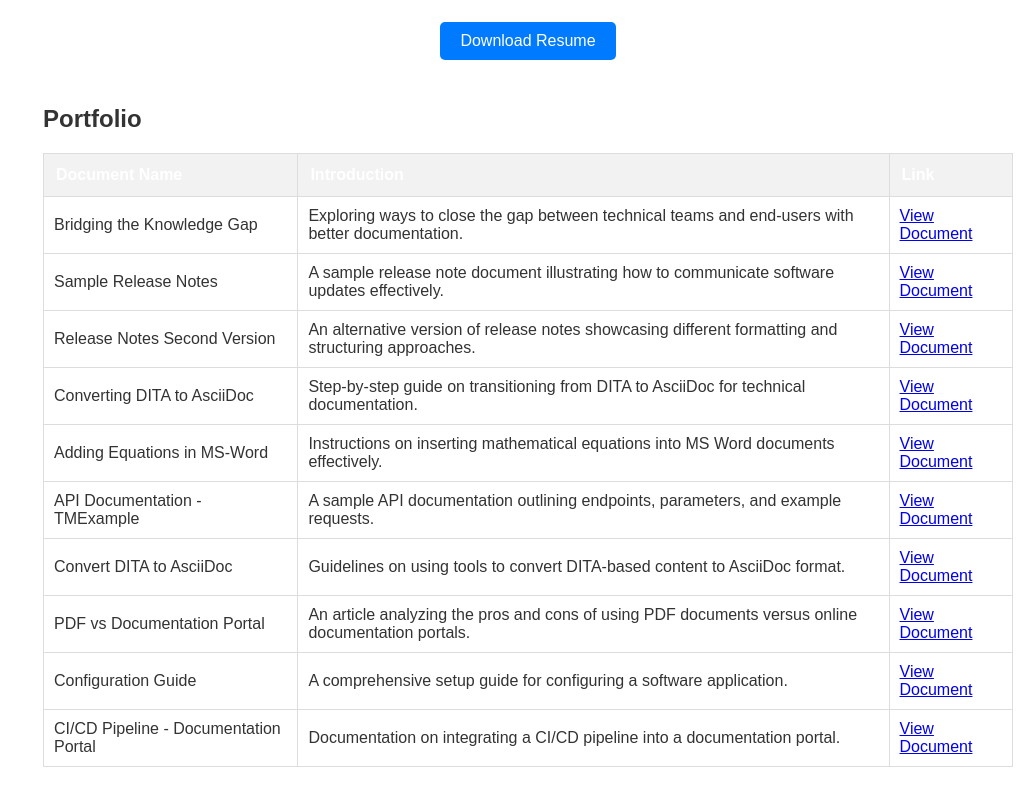
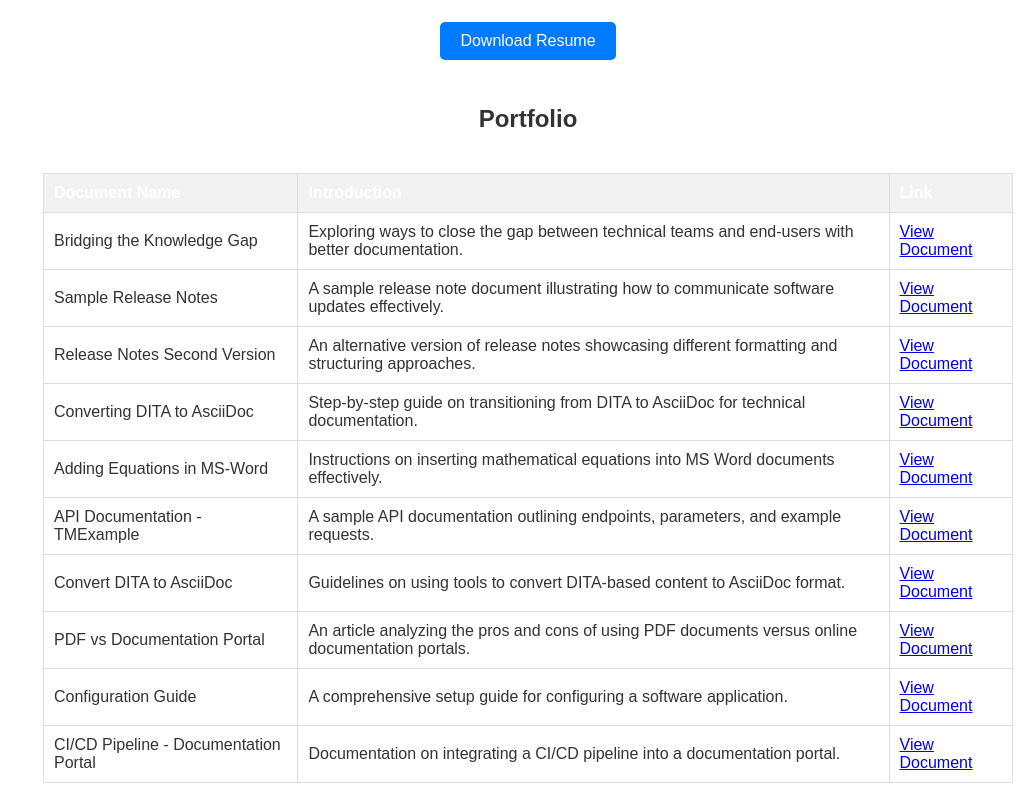
Before and after one commit to tavzwriter/tavzwriter.github.io, a plain HTML site: page index.html in a window 1280 px wide. Shown: the part 861-1646 px from the top of the page, without its empty margins (247-1280 px from the left). Drawn offline with Linux system fonts and the light colour scheme.

Commit message:
Update index.html

```diff
--- a/index.html
+++ b/index.html
@@ -71,72 +71,7 @@
     </div>
 </div>
 
-        <div class="section" id="portfolio">
-    <h2>Portfolio</h2>
-    <table class="portfolio-table" style="width: 100%; border-collapse: collapse; margin-top: 20px;">
 
-            <thead>
-            <tr style="background-color: #007BFF; color: white;">
-                <th style="padding: 12px; border: 1px solid #ddd;">Document Name</th>
-                <th style="padding: 12px; border: 1px solid #ddd;">Introduction</th>
-                <th style="padding: 12px; border: 1px solid #ddd;">Link</th>
-            </tr>
-
-        </thead>
-        <tbody>
-            <tr>
-                <td>Bridging the Knowledge Gap</td>
-                <td>Exploring ways to close the gap between technical teams and end-users with better documentation.</td>
-                <td><a href="Bridging_the_Knowledge_Gap.html">View Document</a></td>
-            </tr>
-            <tr>
-                <td>Sample Release Notes</td>
-                <td>A sample release note document illustrating how to communicate software updates effectively.</td>
-                <td><a href="TMexample_Release_notes.html">View Document</a></td>
-            </tr>
-            <tr>
-                <td>Release Notes Second Version</td>
-                <td>An alternative version of release notes showcasing different formatting and structuring approaches.</td>
-                <td><a href="Release_notes_second_version.html">View Document</a></td>
-            </tr>
-            <tr>
-                <td>Converting DITA to AsciiDoc</td>
-                <td>Step-by-step guide on transitioning from DITA to AsciiDoc for technical documentation.</td>
-                <td><a href="Converting_Documentation_from_DITA_to_AsciiDoc.html">View Document</a></td>
-            </tr>
-            <tr>
-                <td>Adding Equations in MS-Word</td>
-                <td>Instructions on inserting mathematical equations into MS Word documents effectively.</td>
-                <td><a href="add_equations_in_word.html">View Document</a></td>
-            </tr>
-            <tr>
-                <td>API Documentation - TMExample</td>
-                <td>A sample API documentation outlining endpoints, parameters, and example requests.</td>
-                <td><a href="api_doc_tmexample_demo.html">View Document</a></td>
-            </tr>
-            <tr>
-                <td>Convert DITA to AsciiDoc</td>
-                <td>Guidelines on using tools to convert DITA-based content to AsciiDoc format.</td>
-                <td><a href="convert_dita_to_adoc.html">View Document</a></td>
-            </tr>
-            <tr>
-                <td>PDF vs Documentation Portal</td>
-                <td>An article analyzing the pros and cons of using PDF documents versus online documentation portals.</td>
-                <td><a href="pdf_vs_doc_portal.html">View Document</a></td>
-            </tr>
-            <tr>
-                <td>Configuration Guide</td>
-                <td>A comprehensive setup guide for configuring a software application.</td>
-                <td><a href="config_guide_admin_task.html">View Document</a></td>
-            </tr>
-            <tr>
-                <td>CI/CD Pipeline - Documentation Portal</td>
-                <td>Documentation on integrating a CI/CD pipeline into a documentation portal.</td>
-                <td><a href="cicd_doc_portal.html">View Document</a></td>
-            </tr>
-        </tbody>
-    </table>
-</div>
 
         <div class="section" id="portfolio">
             <center>
```
